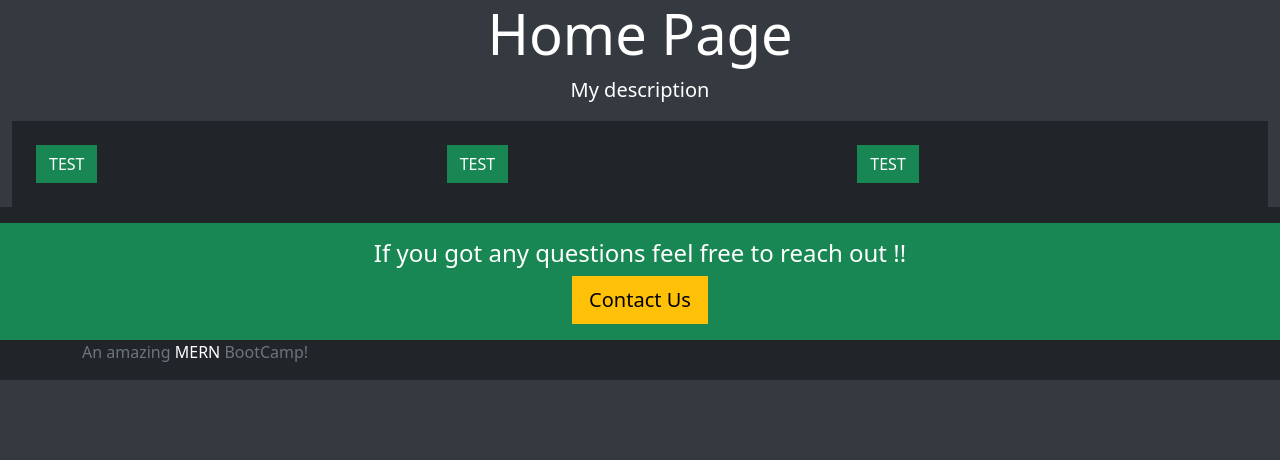
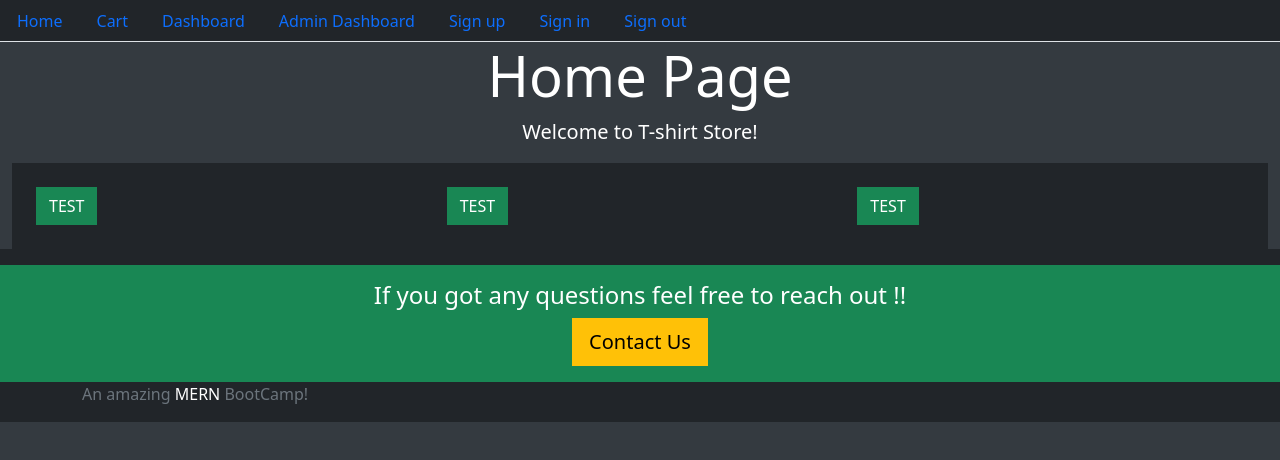
Before and after one commit to JeelPatel07/MERN-Ecommerce, a React (Create React App) app in the folder projfrontend/: page / in a window 1280 px wide. Shown: the top 460 px of the page. Built offline with nearby package versions, Linux system fonts and the light colour scheme.

Commit message:
Authentication routes and navigation navbar added

```diff
--- a/projfrontend/src/Routes.js
+++ b/projfrontend/src/Routes.js
@@ -1,12 +1,16 @@
 import React from 'react';
 import {BrowserRouter,Switch,Route} from "react-router-dom"
 import Home from './core/Home'
+import Signup from './user/Signup';
+import Signin from './user/Signin';
 
 const  Routes=()=>{
     return(
         <BrowserRouter>
         <Switch>
             <Route path="/" exact component={Home}/>
+            <Route path="/signup" exact component={Signup}/>
+            <Route path="/signin" exact component={Signin}/>
         </Switch>
         </BrowserRouter>
     )
--- a/projfrontend/src/core/Base.js
+++ b/projfrontend/src/core/Base.js
@@ -1,5 +1,5 @@
 import React from "react";
-
+import Menu from "./Menu";
 const Base = ({
   title = "My title",
   description = "My description",
@@ -7,6 +7,7 @@ const Base = ({
   children,
 }) => (
   <div>
+    <Menu/>
     <div className="container-fluid">
       <div className="jumbotron bd-dark text-white text-center">
         <h2 className="display-4">{title}</h2>
--- a/projfrontend/src/core/Home.js
+++ b/projfrontend/src/core/Home.js
@@ -4,7 +4,7 @@ import Base from "./Base"
 export default function Home(){
   console.log("API IS ",process.env.REACT_APP_BACKEND)
     return (
-        <Base title="Home Page">
+        <Base title="Home Page" description="Welcome to T-shirt Store!">
             <div className="row">
                 <div className="col-4">
                     <button className="btn btn-success">TEST</button>
--- /dev/null
+++ b/projfrontend/src/core/Menu.js
@@ -0,0 +1,45 @@
+import React from 'react';
+import {Link,withRouter} from "react-router-dom"
+const Menu = () =>(
+ <div>
+     <ul className="nav nav-tabs bg-dark">
+         <li className="nav-item">
+             <Link className="nav-link" to="/">
+                 Home
+             </Link>
+         </li>
+         <li className="nav-item">
+             <Link className="nav-link" to="/">
+                 Cart
+             </Link>
+         </li>
+         <li className="nav-item">
+             <Link className="nav-link" to="/">
+                 Dashboard
+             </Link>
+         </li>
+         <li className="nav-item">
+             <Link className="nav-link" to="/">
+                 Admin Dashboard
+             </Link>
+         </li>
+         <li className="nav-item">
+             <Link className="nav-link" to="/">
+                 Sign up
+             </Link>
+         </li>
+         <li className="nav-item">
+             <Link className="nav-link" to="/">
+                 Sign in
+             </Link>
+         </li>
+         <li className="nav-item">
+             <Link className="nav-link" to="/">
+                 Sign out
+             </Link>
+         </li>
+     </ul>
+ </div>
+)
+
+export default withRouter(Menu);
--- /dev/null
+++ b/projfrontend/src/user/Signin.js
@@ -0,0 +1,13 @@
+import React , {useState} from "react";
+import Base from "../core/Base";
+import { Link } from "react-router-dom";
+
+const Signin = ()=>{
+    return(
+        <Base title="Sign in page" description="A page for user to sigin up !">
+        <h1>Signin works!</h1>
+        </Base>
+    )
+};
+
+export default Signin;
--- /dev/null
+++ b/projfrontend/src/user/Signup.js
@@ -0,0 +1,13 @@
+import React , {useState} from "react";
+import Base from "../core/Base";
+import { Link } from "react-router-dom";
+
+const Signup = ()=>{
+    return(
+        <Base title="Sign up page" description="A page for user to sign up !">
+        <h1>Signup works!</h1>
+        </Base>
+    )
+};
+
+export default Signup;
```
